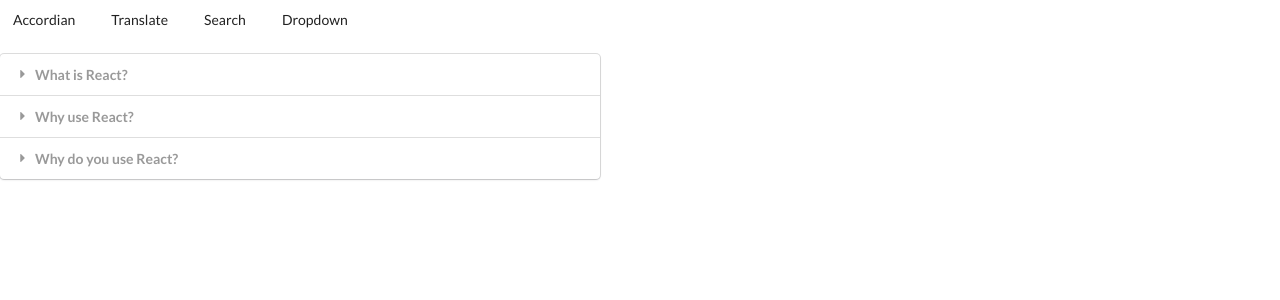
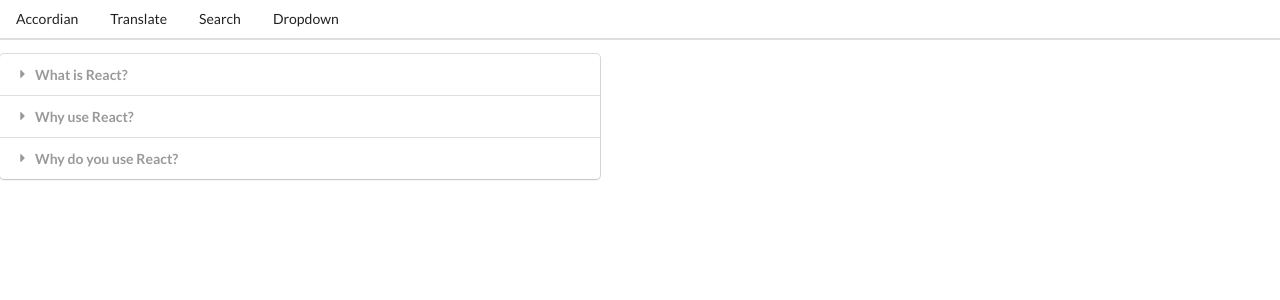
Before and after one commit to brian4548/widgets, a React (Create React App) app: page / in a window 1280 px wide. Shown: the top 300 px of the page. Built offline with nearby package versions, Linux system fonts and the light colour scheme.

Commit message:
added routing and fixed classname on header

```diff
--- a/src/Components/Header.js
+++ b/src/Components/Header.js
@@ -2,7 +2,7 @@
 
 const Header = () => {
     return(
-        <div className="ui secondary pointin menu">
+        <div className="ui secondary pointing menu">
             <a href="/" className="item">
                 Accordian
             </a>
```
